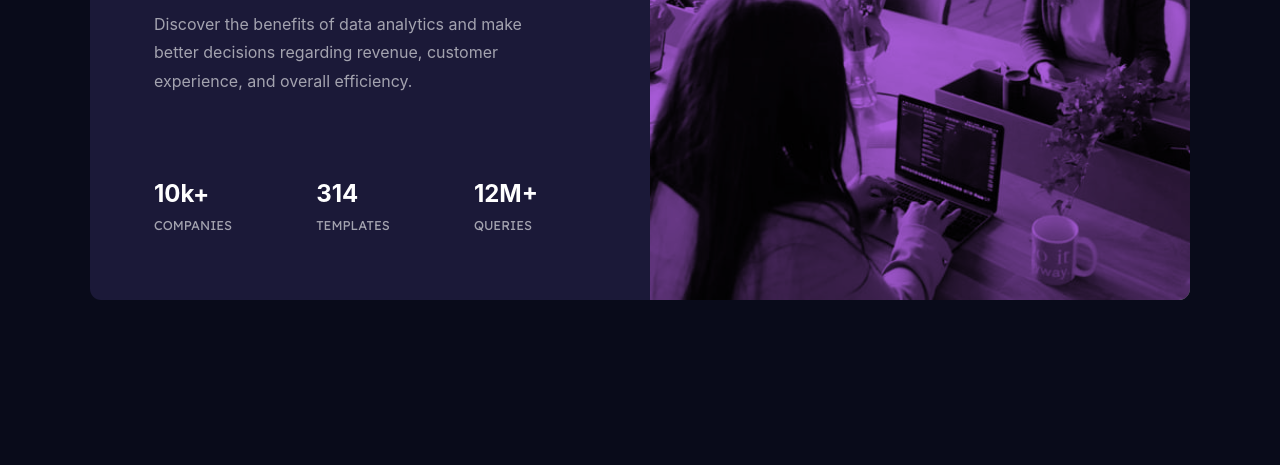
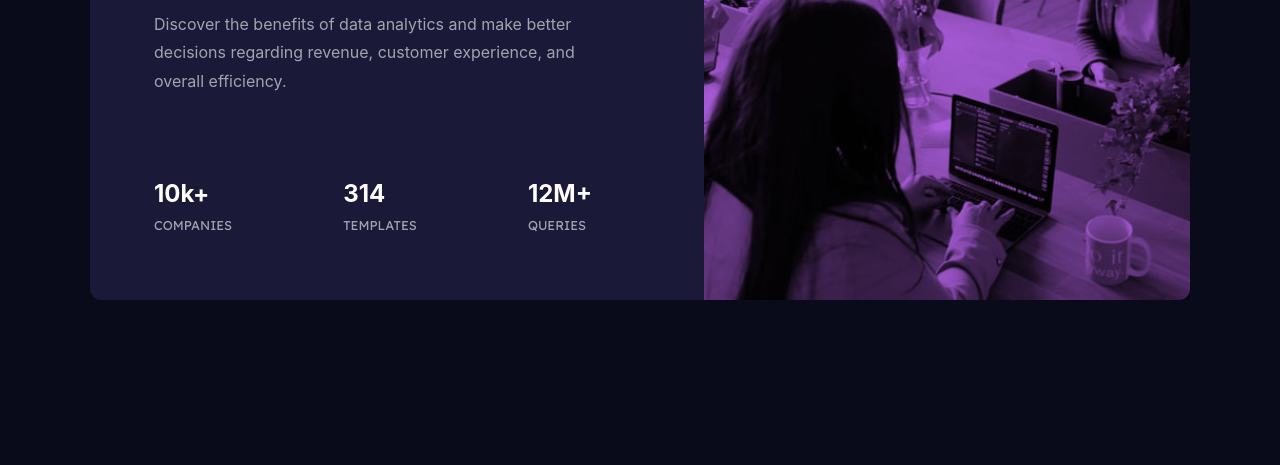
Before and after one commit to Ashitaaka/stats-preview-card, a plain HTML site: page index.html in a window 1280 px wide. Shown: the part 335-800 px from the top of the page. Drawn offline with Linux system fonts and the light colour scheme; a web font is replaced by a local one.

Commit message:
Add files via upload

```diff
--- a/index.html
+++ b/index.html
@@ -26,7 +26,6 @@
 
     <div class="img_bloc">
       <div class="overlay"></div>
-      <img src="./images/image-header-desktop.jpg" alt="">
     </div>
 
   </main>
--- a/style2.css
+++ b/style2.css
@@ -26,7 +26,6 @@ body {
 main {
 	margin:2%;
 	max-width: 1100px;
-	overflow: hidden;
 	display: flex;
 	border-radius: 0.7em;
 	background-color: rgb(27, 25, 56);
@@ -73,21 +72,25 @@ li {
 }
 .card_infos{
 	position: relative;
-	flex-grow: 1;
+	flex: 1;
 	padding: 4em;
 }
 
 .img_bloc{
-	flex-grow: 1;
+	background-image: url('./images/image-header-desktop.jpg');
+	background-size: cover;
+	flex: 1;
 	position: relative;
+	border-radius: 0 0.7em 0.7em 0;
 }
 .overlay{
+	z-index: 2;
     position: absolute;
     height: 100%;
     width: 100%;
     background-color:  rgb(170, 92, 219);
     mix-blend-mode: multiply;
-    border-radius: 0 0.7em 0.7em 0;
+
 }
 .img_bloc img{
 	height: 100%;
@@ -110,15 +113,12 @@ li {
 	.card_infos{
 		text-align: center;
 		padding: 3em 2em 1em 2em;
-
 	}
 	.img_bloc img{
 		border-radius: 0.7em 0.7em 0 0;
 		width: 100%;
 		height: 100%;
 		object-fit: cover;
-
-
 	}
 	.overlay{
 		border-radius: 0.7em 0.7em 0 0;
```
